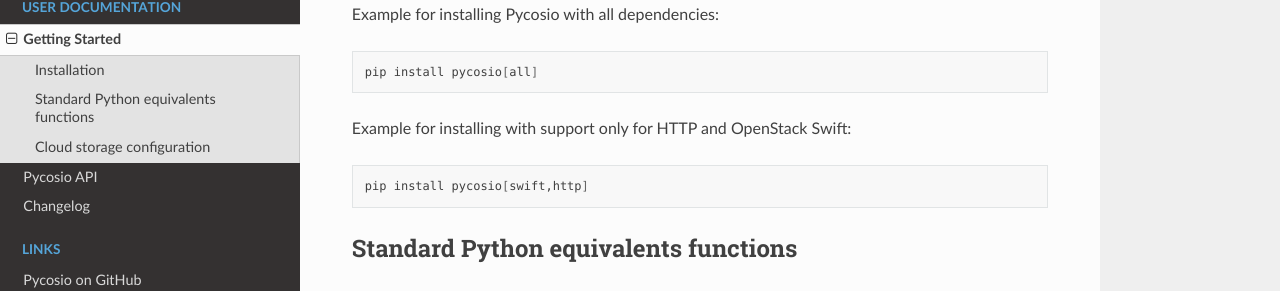
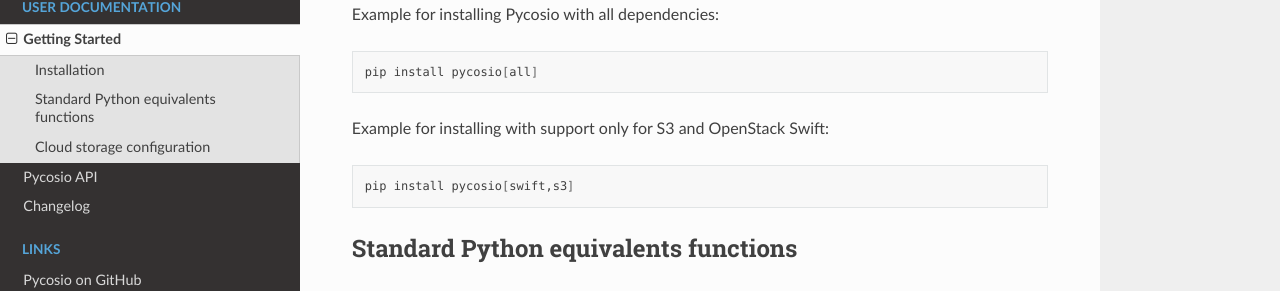
Before and after one commit to JGoutin/airfs, a Sphinx documentation site: the page built from docs/getting_started.rst, in a window 1280 px wide and 900 px high, scrolled down 409 px. Shown: the part 139-430 px from the top of the window. Built offline with Sphinx 7.4.7 and the Read the Docs theme 2.0.0, drawn with Linux system fonts in a browser that asks for light colours.

Commit message:
Fix documentation

```diff
--- a/docs/getting_started.rst
+++ b/docs/getting_started.rst
@@ -26,11 +26,11 @@ Example for installing Pycosio with all dependencies:
 
     pip install pycosio[all]
 
-Example for installing with support only for HTTP and OpenStack Swift:
+Example for installing with support only for S3 and OpenStack Swift:
 
 .. code-block:: bash
 
-    pip install pycosio[swift,http]
+    pip install pycosio[swift,s3]
 
 Standard Python equivalents functions
 -------------------------------------
```
